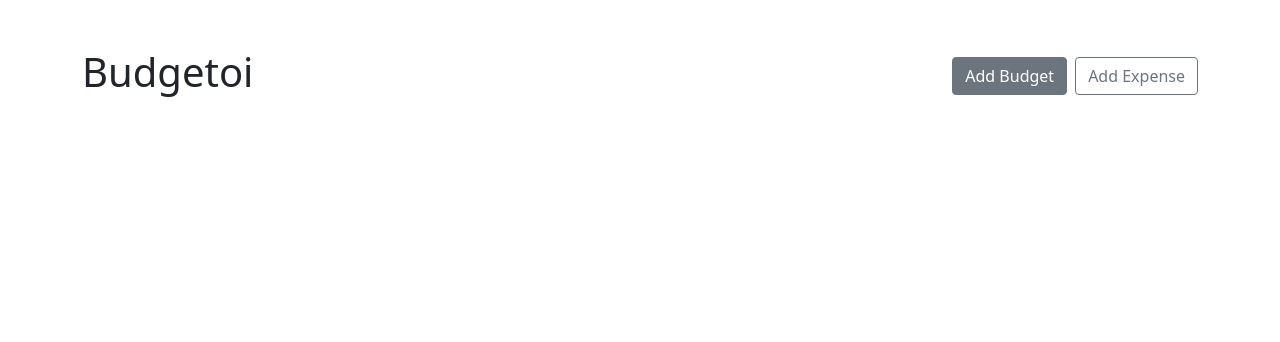
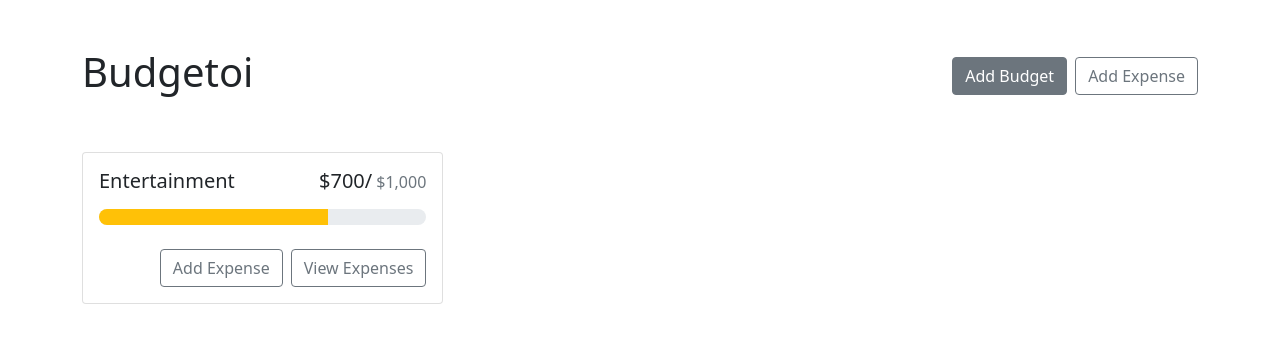
Before and after one commit to hossam-khalaf/budgetoi, a React (Create React App) app: page / in a window 1280 px wide. Shown: the top 342 px of the page. Built offline with nearby package versions, Linux system fonts and the light colour scheme.

Commit message:
budgetCard

```diff
--- a/public/index.html
+++ b/public/index.html
@@ -5,39 +5,14 @@
 		<link rel="icon" href="%PUBLIC_URL%/favicon.ico" />
 		<meta name="viewport" content="width=device-width, initial-scale=1" />
 		<meta name="theme-color" content="#000000" />
-    <meta
-      name="description"
-      content="Web site created using create-react-app"
-    />
-    <link rel="apple-touch-icon" href="%PUBLIC_URL%/logo192.png" />
-    <!--
-      manifest.json provides metadata used when your web app is installed on a
-      user's mobile device or desktop. See https://developers.google.com/web/fundamentals/web-app-manifest/
-    -->
+		<meta name="description" content="Budget App to track your expenses" />
+
 		<link rel="manifest" href="%PUBLIC_URL%/manifest.json" />
-    <!--
-      Notice the use of %PUBLIC_URL% in the tags above.
-      It will be replaced with the URL of the `public` folder during the build.
-      Only files inside the `public` folder can be referenced from the HTML.
 
-      Unlike "/favicon.ico" or "favicon.ico", "%PUBLIC_URL%/favicon.ico" will
-      work correctly both with client-side routing and a non-root public URL.
-      Learn how to configure a non-root public URL by running `npm run build`.
-    -->
 		<title>React App</title>
 	</head>
 	<body>
 		<noscript>You need to enable JavaScript to run this app.</noscript>
 		<div id="root"></div>
-    <!--
-      This HTML file is a template.
-      If you open it directly in the browser, you will see an empty page.
-
-      You can add webfonts, meta tags, or analytics to this file.
-      The build step will place the bundled scripts into the <body> tag.
-
-      To begin the development, run `npm start` or `yarn start`.
-      To create a production bundle, use `npm run build` or `yarn build`.
-    -->
 	</body>
 </html>
--- a/src/App.js
+++ b/src/App.js
@@ -1,17 +1,24 @@
 import { Button, Container, Stack } from 'react-bootstrap'
+import BudgetCard from './components/BudgetCard'
 
 function App() {
 	return (
 		<Container className='my-5'>
-			<Stack direction='horizontal' className='mb-5'>
-				<h1 className='me-auto' gap='2'>
-					Budgetoi
-				</h1>
-				<Button variant='secondary' className='me-2'>
-					Add Budget
-				</Button>
+			<Stack direction='horizontal' gap='2' className='mb-5'>
+				<h1 className='me-auto'>Budgetoi</h1>
+				<Button variant='secondary'>Add Budget</Button>
 				<Button variant='outline-secondary'>Add Expense</Button>
 			</Stack>
+			{/* custom css grid */}
+			<div
+				style={{
+					display: 'grid',
+					gridTemplateColumns: 'repeat(auto-fill, minmax(300px,1fr))',
+					gap: '1rem',
+					alignItems: 'flex-start',
+				}}>
+				<BudgetCard name='Entertainment' amount={700} max={1000} />
+			</div>
 		</Container>
 	)
 }
--- /dev/null
+++ b/src/components/BudgetCard.js
@@ -0,0 +1,44 @@
+import { Button, Card, ProgressBar, Stack } from 'react-bootstrap'
+import { currencyFormatter } from '../utils'
+
+const BudgetCard = ({ name, amount, max }) => {
+	return (
+		<Card>
+			<Card.Body>
+				<Card.Title className='d-flex justify-content-between align-items-baseline fw-normal mb-3'>
+					<div className='me-2'>{name}</div>
+					<div className='d-flex align-items-baseline'>
+						{currencyFormatter.format(amount)}/{' '}
+						<span className='text-muted fs-6 ms-1'>
+							{currencyFormatter.format(max)}
+						</span>
+					</div>
+				</Card.Title>
+				<ProgressBar
+					className='rounded-pill'
+					variant={getProgressVariant(amount, max)}
+					min={0}
+					max={max}
+					now={amount}
+				/>
+				<Stack
+					direction='horizontal'
+					gap={2}
+					className='mt-4 justify-content-end'>
+					<Button variant='outline-secondary'>Add Expense</Button>
+					<Button variant='outline-secondary'>View Expenses</Button>
+				</Stack>
+			</Card.Body>
+		</Card>
+	)
+}
+
+// handling progress bar color upon amount compared to max
+const getProgressVariant = (amount, max) => {
+	const ratio = amount / max
+	if (ratio < 0.5) return 'primary'
+	if (ratio < 0.75) return 'warning'
+	return 'danger'
+}
+
+export default BudgetCard
--- /dev/null
+++ b/src/utils.js
@@ -0,0 +1,7 @@
+// format currrency to full no. with currency symbol
+
+export const currencyFormatter = new Intl.NumberFormat(undefined, {
+	currency: 'USD',
+	style: 'currency',
+	minimumFractionDigits: 0,
+})
```
Lines whose indentation alone changed are shown as unchanged.
